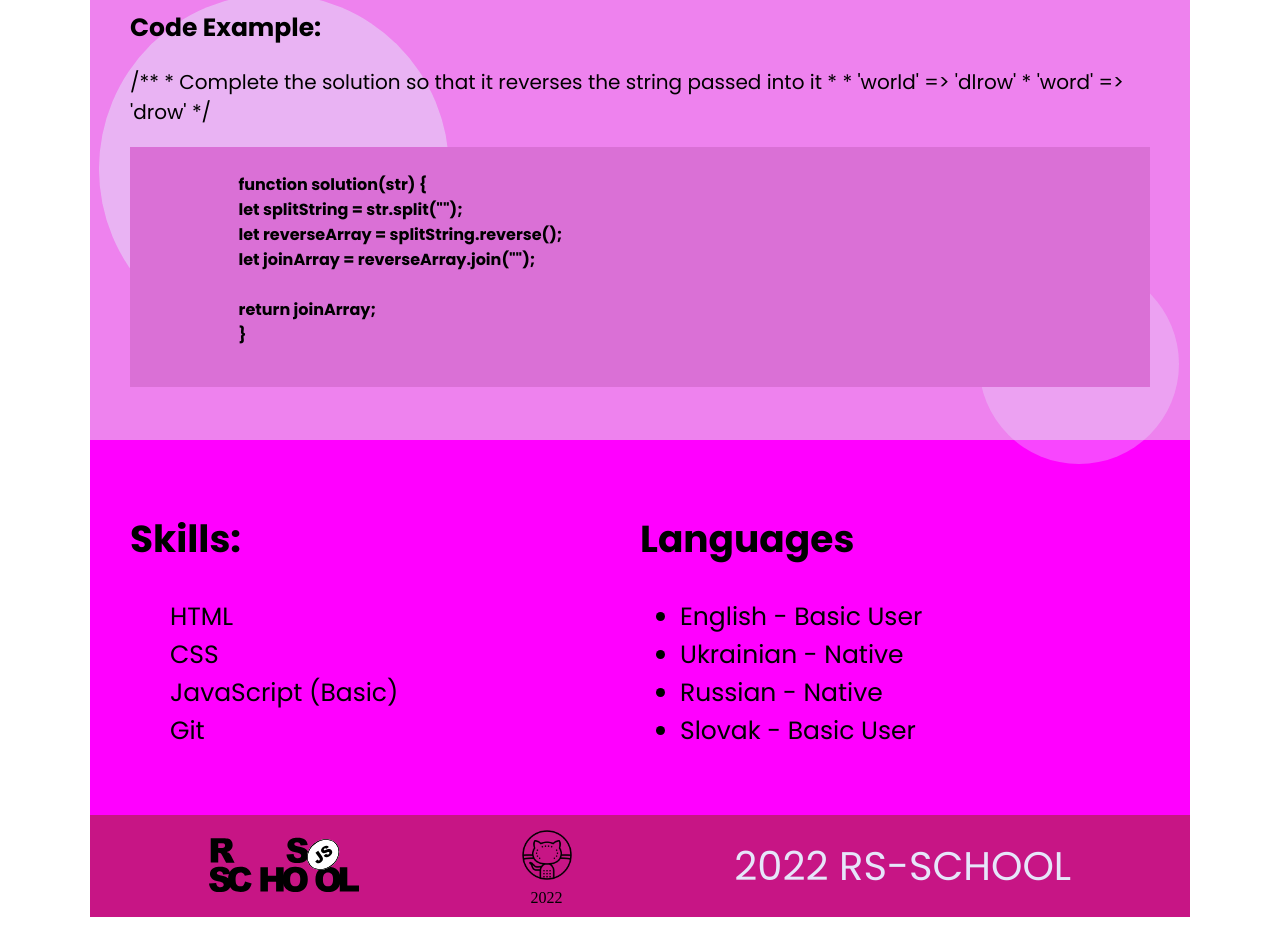
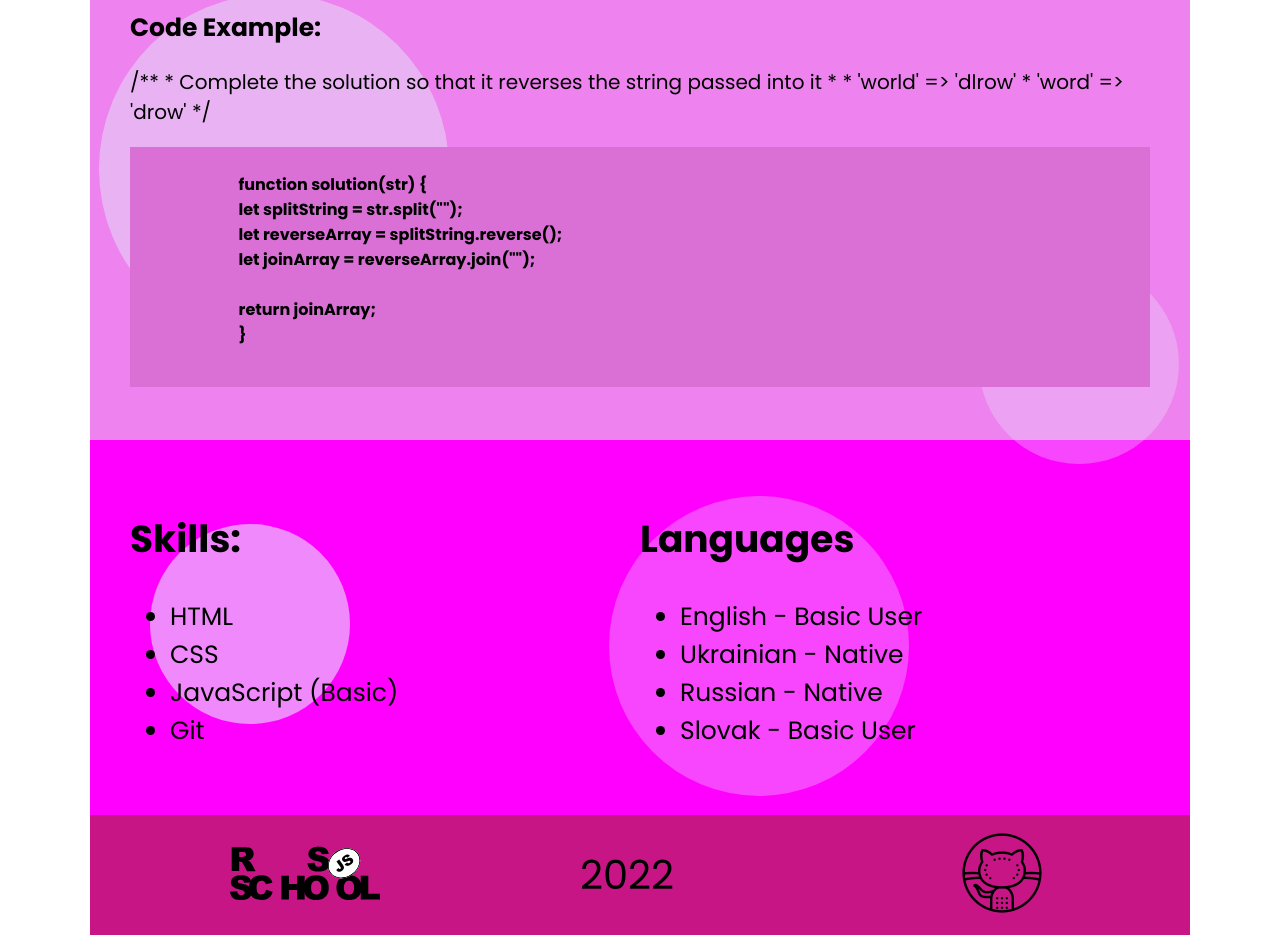
Before and after one commit to eYreena/rsschool-cv, a plain HTML site: page index.html in a window 1280 px wide. Shown: the part 974-1909 px from the top of the page. Drawn offline with Linux system fonts and the light colour scheme.

Commit message:
feat: adjust footer layout

```diff
--- a/index.html
+++ b/index.html
@@ -10,6 +10,8 @@
         <link rel="preconnect" href="https://fonts.googleapis.com">
         <link rel="preconnect" href="https://fonts.gstatic.com" crossorigin>
         <link href="https://fonts.googleapis.com/css2?family=Poppins:wght@300;400;700&display=swap" rel="stylesheet">
+        <link rel="preconnect" href="https://fonts.googleapis.com">
+        <link rel="preconnect" href="https://fonts.gstatic.com" crossorigin>
         <link rel="stylesheet" href="style.css">
         <title>Document</title>
     </head>
@@ -134,20 +136,18 @@
                 </section>
             </main>
             <footer class="footer">
-                <section class="footer-icon">
-                    <img src="./icons/rs_school_js.svg" alt="rs-school">
+                <section class="footer-icon-link">
+                    <a href="https://rs.school/js/"><img src="./icons/rs_school_js.svg" alt="rs-school"></a>
                 </section>
                 <div class="footer-logo">
                     <section class="github-link">
                         <a href="https://github.com/eYreena">
                             <img class="footer_icon" src="./icons/icons-github.png" alt="Redirect to eYreena's github">
                         </a>
-                        <p class="footer-year">2022</p>
                     </section>
+                    <p class="footer-year">2022</p>
                 </div>
-                <section class="footer-link">
-                    <a href="https://rs.school/js/"> 2022 RS-SCHOOL</a>
-                </section>
+
             </footer>
         </div>
     </body>
--- a/style.css
+++ b/style.css
@@ -4,6 +4,7 @@ body {
 
 :root {
     --font-family: "Poppins", sans-serif;
+    --font-family-primyri: "Lobster Two", cursive;
 }
 
 .wraper {
@@ -369,21 +370,37 @@ body {
     font-family: var(--font-family);
     font-weight: 400;
     font-size: 25px;
+    position: relative;
 }
 
 .skills-header {
+    position: relative;
+    z-index: 1;
+}
+
+.skills-header::before {
+    content: "";
+    position: absolute;
+    display: block;
+    background-color: #e6e6fa;
+    width: 200px;
+    height: 200px;
+    border-radius: 112px;
+    top: 13px;
+    left: 20px;
+    opacity: 0.6;
+    z-index: -1;
 }
 
 .skills-menu {
+    position: relative;
+    z-index: 1;
 }
 
 .skills-item {
-    list-style-type: none;
 }
 
 .skills-item:before {
-    content: #2605;
-    color: #c71585;
 }
 
 .language {
@@ -391,12 +408,32 @@ body {
     font-family: var(--font-family);
     font-weight: 400;
     font-size: 25px;
+    position: relative;
+    z-index: 1;
 }
 
 .language-header {
+    position: relative;
+    z-index: 1;
+}
+
+.language-header::before {
+    content: "";
+    position: absolute;
+    display: block;
+    background-color: #e6e6fa;
+    width: 300px;
+    height: 300px;
+    border-radius: 200px;
+    top: -15px;
+    left: -31px;
+    opacity: 0.3;
+    z-index: -1;
 }
 
 .language-menu {
+    position: relative;
+    z-index: 1;
 }
 
 .langusge-item {
@@ -414,11 +451,8 @@ body {
     align-items: center;
 }
 
-.footer-icon {
+.footer-icon-link {
     width: 150px;
-}
-
-.footer_icon {
     height: 60px;
 }
 
@@ -429,19 +463,16 @@ body {
 
 .footer-logo {
     display: flex;
-    flex-direction: column;
-}
-
-.footer-year {
-    margin: 0;
+    flex-direction: row-reverse;
+    align-items: center;
 }
 
 .github-link {
 }
 
-.footer-link a {
+.footer-year {
+    margin: 0;
     font-family: var(--font-family);
-    color: #e6e6fa;
-    text-decoration: none;
     font-size: 40px;
+    margin-right: 280px;
 }
```
